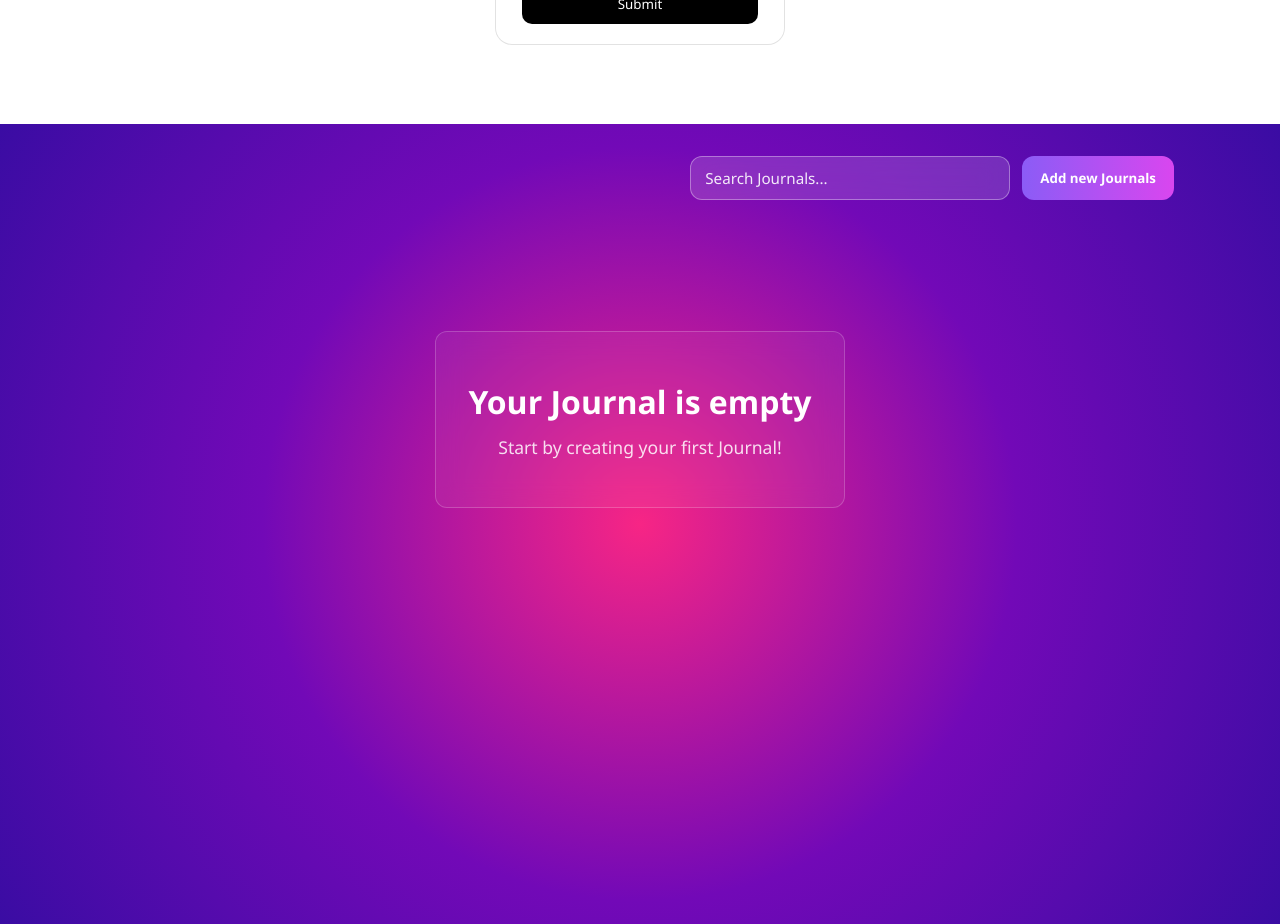
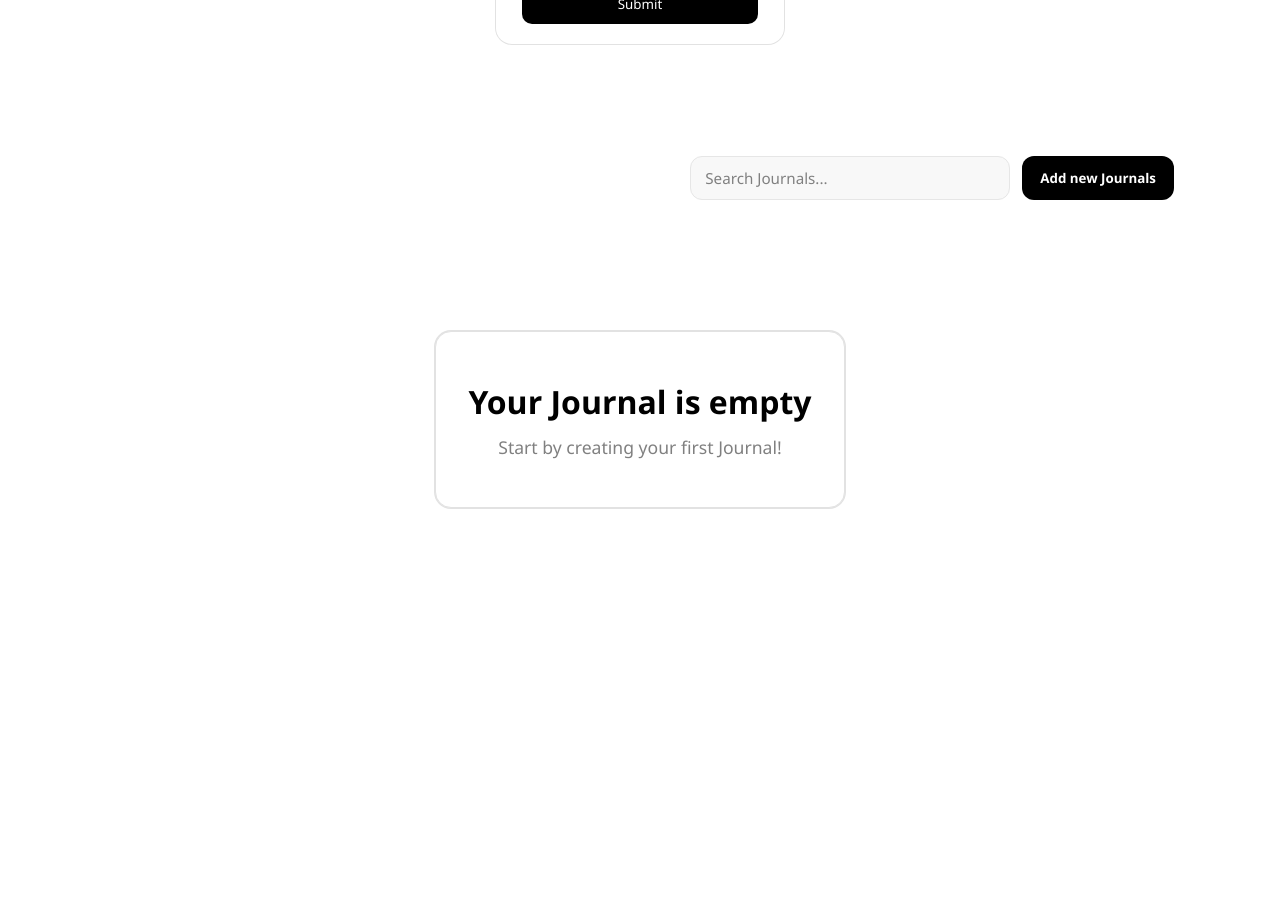
Before and after one commit to mohammedhassan37/Yearnal, a React (Vite) app in the folder client/: page / in a window 1280 px wide. Shown: the part 580-1504 px from the top of the page. Built offline with nearby package versions, Linux system fonts and the light colour scheme.

Commit message:
Update Home.css
updated css for home.css

```diff
--- a/client/src/Styles/Home.css
+++ b/client/src/Styles/Home.css
@@ -1,8 +1,8 @@
 .home {
-  background: var(--radialColor);
+  background: #fff;
   min-height: 100vh;
   padding: 2rem 0;
-  color: #fff;
+  color: #000;
 }
 
 .home .toolbar {
@@ -22,12 +22,9 @@
   height: 44px;
   padding: 0 14px;
   border-radius: 12px;
-  border: 1px solid rgba(255, 255, 255, 0.35);
-  background: rgba(255, 255, 255, 0.15);
-  color: #fff;
-  backdrop-filter: blur(14px);
-  -webkit-backdrop-filter: blur(14px);
-  -webkit-appearance: none;
+  border: 1px solid rgb(230, 230, 230);
+  background: #f8f8f8;
+  color: #000;
   appearance: none;
   outline: none;
   font-size: 0.95rem;
@@ -37,14 +34,14 @@
 .home .toolbar input::placeholder,
 .home input[type="search"]::placeholder,
 .home .search-input::placeholder {
-  color: rgba(255, 255, 255, 0.9);
+  color: grey;
 }
 
 .home .toolbar input:focus,
 .home input[type="search"]:focus,
 .home .search-input:focus {
-  border-color: rgba(255, 255, 255, 0.55);
-  box-shadow: 0 0 0 3px rgba(128, 90, 213, 0.35);
+  border-color: #000;
+  box-shadow: 0 0 0 3px rgba(0, 0, 0, 0.15);
   transform: translateY(-1px);
 }
 
@@ -53,7 +50,7 @@
   padding: 0 18px;
   border: none;
   border-radius: 12px;
-  background: linear-gradient(90deg, #8b5cf6, #d946ef);
+  background: #000;
   color: #fff;
   font-weight: 600;
   cursor: pointer;
@@ -62,7 +59,7 @@
 }
 
 .home .new-entry-btn:hover {
-  background: linear-gradient(90deg, #a78bfa, #ec4899);
+  background: #333;
   transform: translateY(-1px);
 }
 
@@ -105,18 +102,18 @@
 }
 
 .home .card {
-  background: rgba(128, 90, 213, 0.15);
-  backdrop-filter: blur(12px);
-  border: 1px solid rgba(255, 255, 255, 0.2);
-  border-radius: 12px;
+  background: #fff;
+  border: 1px solid rgb(226, 226, 226);
+  border-radius: 16px;
   overflow: hidden;
   transition: transform 0.2s ease, box-shadow 0.2s ease;
   animation: fadeIn 0.3s ease-out forwards;
+  box-shadow: 0 0 0 1px rgb(226, 226, 226);
 }
 
 .home .card:hover {
   transform: translateY(-2px);
-  box-shadow: 0 12px 28px rgba(0, 0, 0, 0.25);
+  box-shadow: 0 4px 12px rgba(0, 0, 0, 0.15);
 }
 
 .home .card-img {
@@ -127,7 +124,7 @@
 
 .home .card-text {
   padding: 1rem;
-  color: rgba(255, 255, 255, 0.9);
+  color: #000;
   font-size: 1rem;
   line-height: 1.6;
 }
@@ -135,22 +132,23 @@
 .home .empty-state {
   text-align: center;
   padding: 3rem 2rem;
-  background: rgba(255, 255, 255, 0.05);
-  border-radius: 12px;
-  border: 1px solid rgba(255, 255, 255, 0.2);
+  background: #fff;
+  border-radius: 16px;
+  border: 1px solid rgb(226, 226, 226);
   max-width: 600px;
   margin: 10% auto;
-  backdrop-filter: blur(12px);
+  color: #000;
+  box-shadow: 0 0 0 1px rgb(226, 226, 226);
 }
 
 .home .empty-state h2 {
   font-size: 2rem;
   margin-bottom: 0.75rem;
-  color: #fff;
+  color: #000;
 }
 
 .home .empty-state p {
-  color: rgba(255, 255, 255, 0.85);
+  color: grey;
   font-size: 1.1rem;
 }
 
@@ -163,9 +161,9 @@
 }
 
 .home .page-btn {
-  background-color: rgba(255, 255, 255, 0.1);
-  color: #fff;
-  border: 1px solid rgba(255, 255, 255, 0.25);
+  background-color: #fff;
+  color: #000;
+  border: 1px solid rgb(226, 226, 226);
   border-radius: 6px;
   padding: 8px 12px;
   cursor: pointer;
@@ -173,13 +171,15 @@
 }
 
 .home .page-btn:hover {
-  background-color: #8b5cf6;
-  border-color: #8b5cf6;
+  background-color: #000;
+  color: #fff;
+  border-color: #000;
 }
 
 .home .page-btn.active {
-  background-color: #8b5cf6;
-  border-color: #8b5cf6;
+  background-color: #000;
+  color: #fff;
+  border-color: #000;
 }
 
 @media (max-width: 520px) {
```
